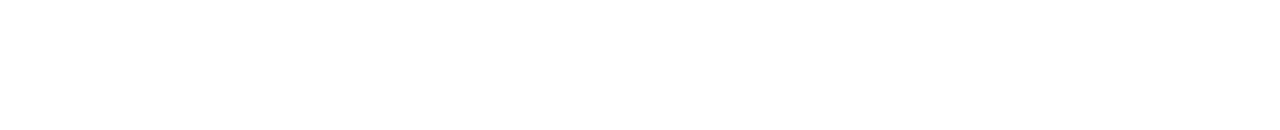
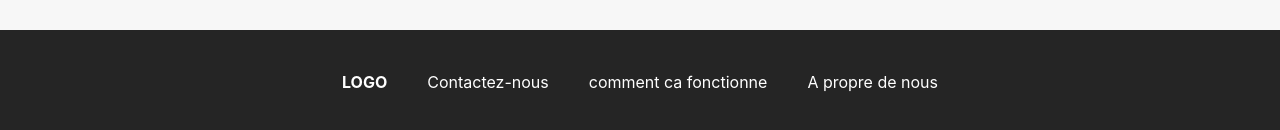
Before and after one commit to BahmaneMaria/real_estate_web_app, a React (Create React App) app in the folder front_end/: page /Profile/1 in a window 1280 px wide. Shown: the part 678-808 px from the top of the page. Built offline with nearby package versions, Linux system fonts and the light colour scheme; no server answers.

Commit message:
correction

```diff
--- a/front_end/src/Componenets/Navbar.jsx
+++ b/front_end/src/Componenets/Navbar.jsx
@@ -50,9 +50,7 @@ export default function Navbar() {
           <Avatar />
         </MenuItem>
         <MenuItem>
-          <Link to="/Add">
             <AddCircleOutline fontSize="large" />
-          </Link>
         </MenuItem>
         <MenuItem>
           <Link to="/">
--- a/front_end/src/pages/Profile.jsx
+++ b/front_end/src/pages/Profile.jsx
@@ -2,6 +2,7 @@ import React from "react";
 import ProfileInfo from "../Componenets/ProfileInfo"
 import ProfileContenu from "../Componenets/ProfileContenu"
 import AnnonceSlider from "../Componenets/AnnonceSlider"
+import Footer from "../Componenets/Footer"
 import { useParams} from "react-router-dom";
 import NavBar from "../Componenets/Navbar";
 
@@ -13,6 +14,7 @@ const Profile = () => {
       <ProfileInfo />
       <ProfileContenu />
       <AnnonceSlider />
+      <Footer/>
     </div>
   );
 };
```
